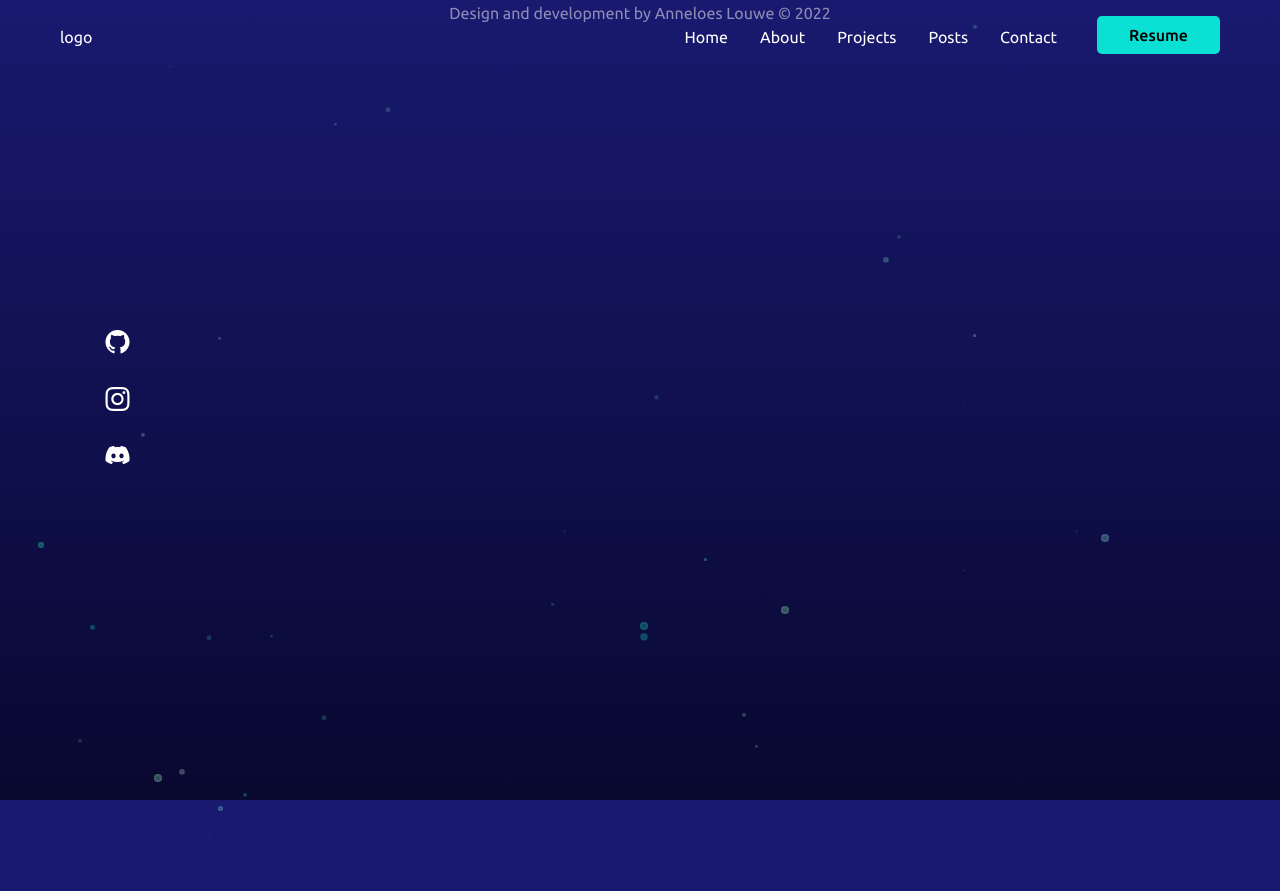
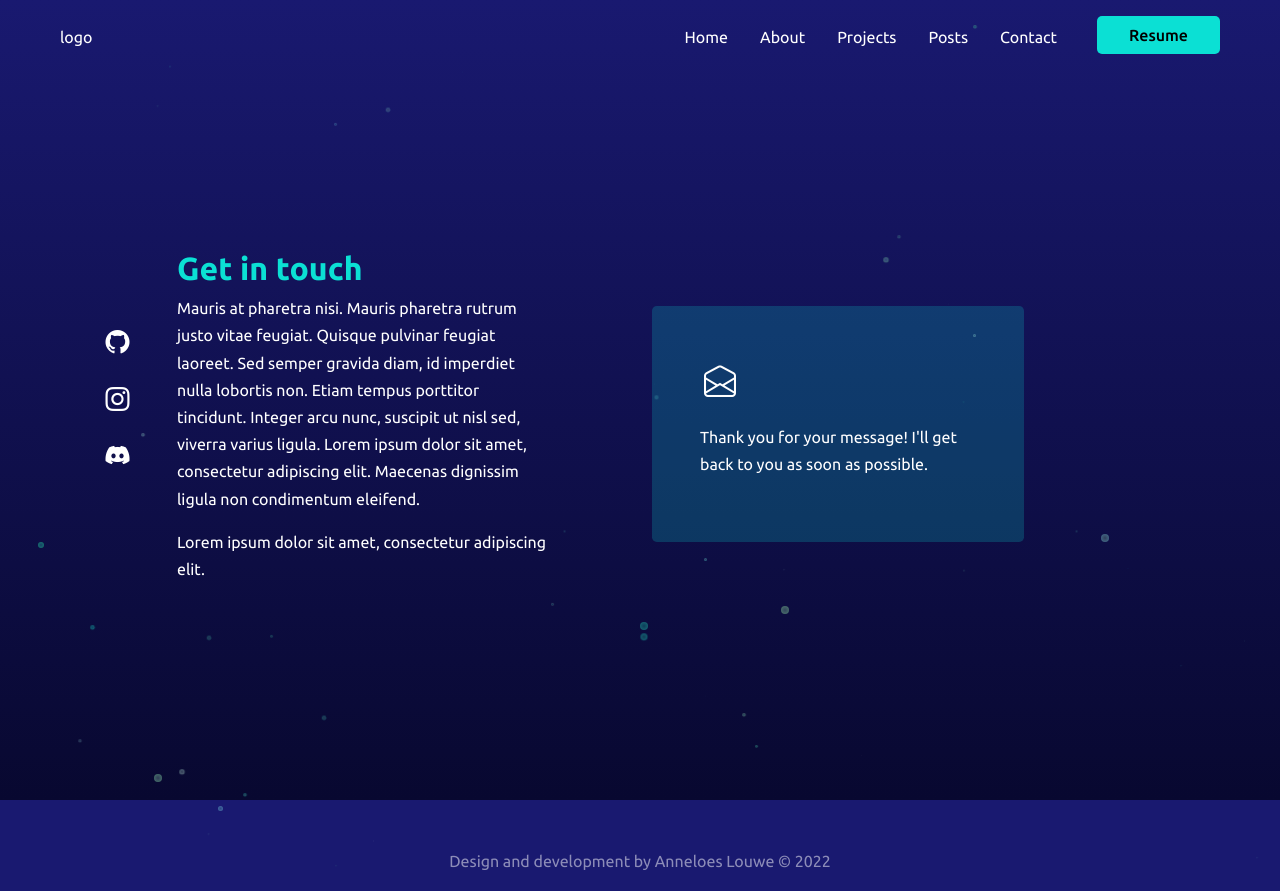
Before and after one commit to louweal/codesparks, a Nuxt app: page /contact/success in a window 1280 px wide. Before the commit the page ends 800 px from the top, so only its background shows below. Built offline with nearby package versions, Linux system fonts and the light colour scheme.

Commit message:
another netlify form test

```diff
--- a/components/Form/Contact.vue
+++ b/components/Form/Contact.vue
@@ -4,22 +4,17 @@
       <i class="bi bi-envelope-open fs-2"></i>
     </div>
 
-    <div v-if="$route.query.state === 'success'">
+    <!-- <div v-if="$route.query.state === 'success'">
       <p>
         Thank you for your message {{ $route.query.name }}! I'll get back to you
         as soon as possible.
       </p>
-    </div>
+    </div> -->
 
     <form
-      v-else
       name="contact"
       method="POST"
-      :action="
-        $route.path === '/'
-          ? `/?state=success&name=${name}`
-          : `/contact?state=success&name=${name}`
-      "
+      action="/contact/success"
       data-netlify="true"
       netlify-honeypot="title"
     >
--- /dev/null
+++ b/pages/contact/success.vue
@@ -0,0 +1,69 @@
+<template>
+  <main>
+    <section class="h-100 py-4" id="contact">
+      <div class="row min-vh-100">
+        <div class="col-12 col-md-5 align-self-center mb-5 mb-md-0">
+          <h2 class="text-secondary">{{ $options.contact.title }}</h2>
+
+          <p v-for="(p, i) in $options.contact.content" :key="i">{{ p }}</p>
+
+          <div class="vstack gap-1">
+            <a
+              :href="s.url"
+              target="_blank"
+              class=""
+              v-for="(s, i) in $options.socials"
+              :key="i"
+            >
+              <i :class="`bi bi-${s.icon} me-2 align-middle`"></i>
+              <span class="align-middle">{{ s.title }}</span>
+            </a>
+          </div>
+        </div>
+
+        <div
+          class="
+            col-12 col-md-7
+            offset-lg-1
+            col-lg-6 col-xl-5
+            align-self-center
+          "
+        >
+          <!-- <form-contact /> -->
+
+          <div class="rounded-3 bg-c p-3 p-sm-4 p-xl-5">
+            <div class="ms-1 mb-3">
+              <i class="bi bi-envelope-open fs-2"></i>
+            </div>
+
+            <p>
+              Thank you for your message! I'll get back to you as soon as
+              possible.
+            </p>
+          </div>
+        </div>
+      </div>
+    </section>
+  </main>
+</template>
+
+<script>
+import contact from "@/data/contact.json";
+
+export default {
+  contact,
+
+  // data() {
+  //   return {
+  //     name: false, // contact form name input
+  //   };
+  // },
+
+  // methods: {
+  //   getName(e) {
+  //     // console.log(e.target.value);
+  //     this.name = e.target.value;
+  //   },
+  // },
+};
+</script>
```
Also changed, not shown: pages/contact/index.vue (renamed from pages/contact.vue).
